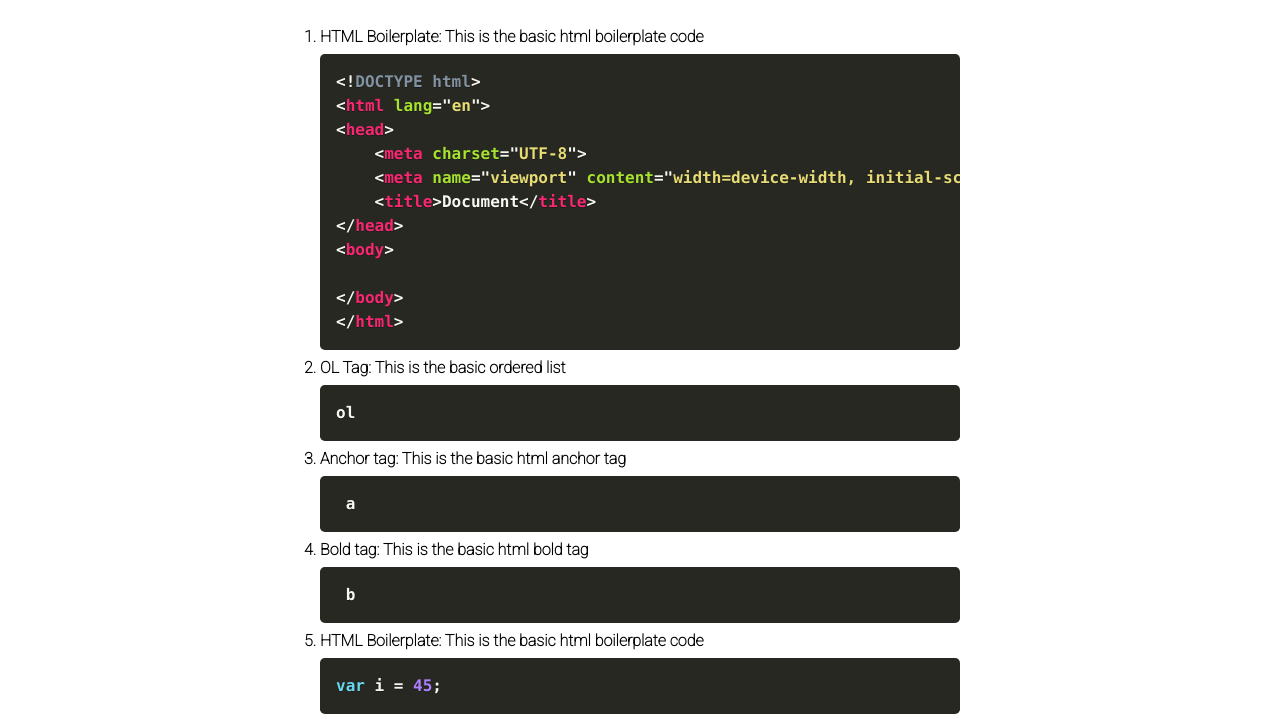
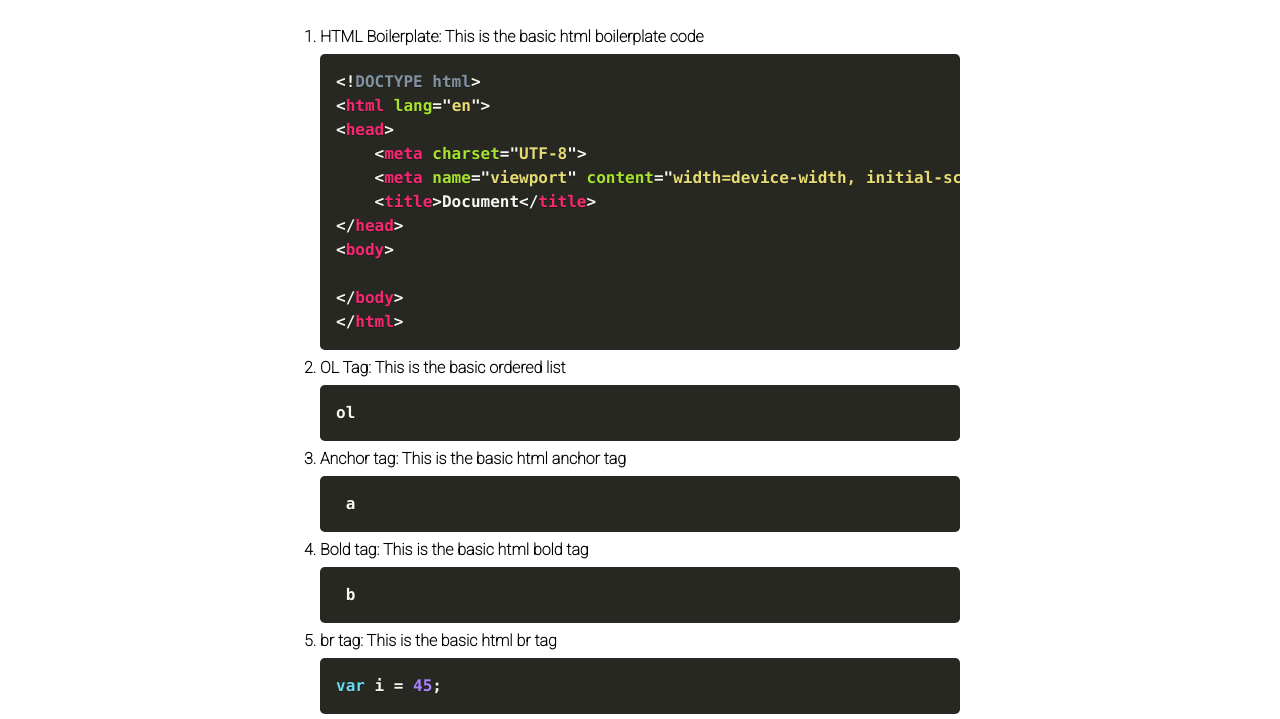
Before and after one commit to byomkesh03/Cheatsheet-Template, a plain HTML site: page index.html in a window 1280 px wide. Shown: the part 77-796 px from the top of the page. Drawn offline with Linux system fonts and the light colour scheme; some packages are replaced by stand-ins of ours; a script that the page names is missing; a web font is replaced by a local one.

Commit message:
br tag updated

```diff
--- a/index.html
+++ b/index.html
@@ -44,7 +44,7 @@
             <li><b>Bold tag:</b> This is the basic html bold tag
                 <pre class="language-js"><code> b </code></pre>
             </li>
-            <li><b>HTML Boilerplate:</b> This is the basic html boilerplate code
+            <li><b>br tag:</b> This is the basic html br tag
                 <pre class="language-js"><code>var i = 45; </code></pre>
             </li>
             <li><b>HTML Boilerplate:</b> This is the basic html boilerplate code
```
